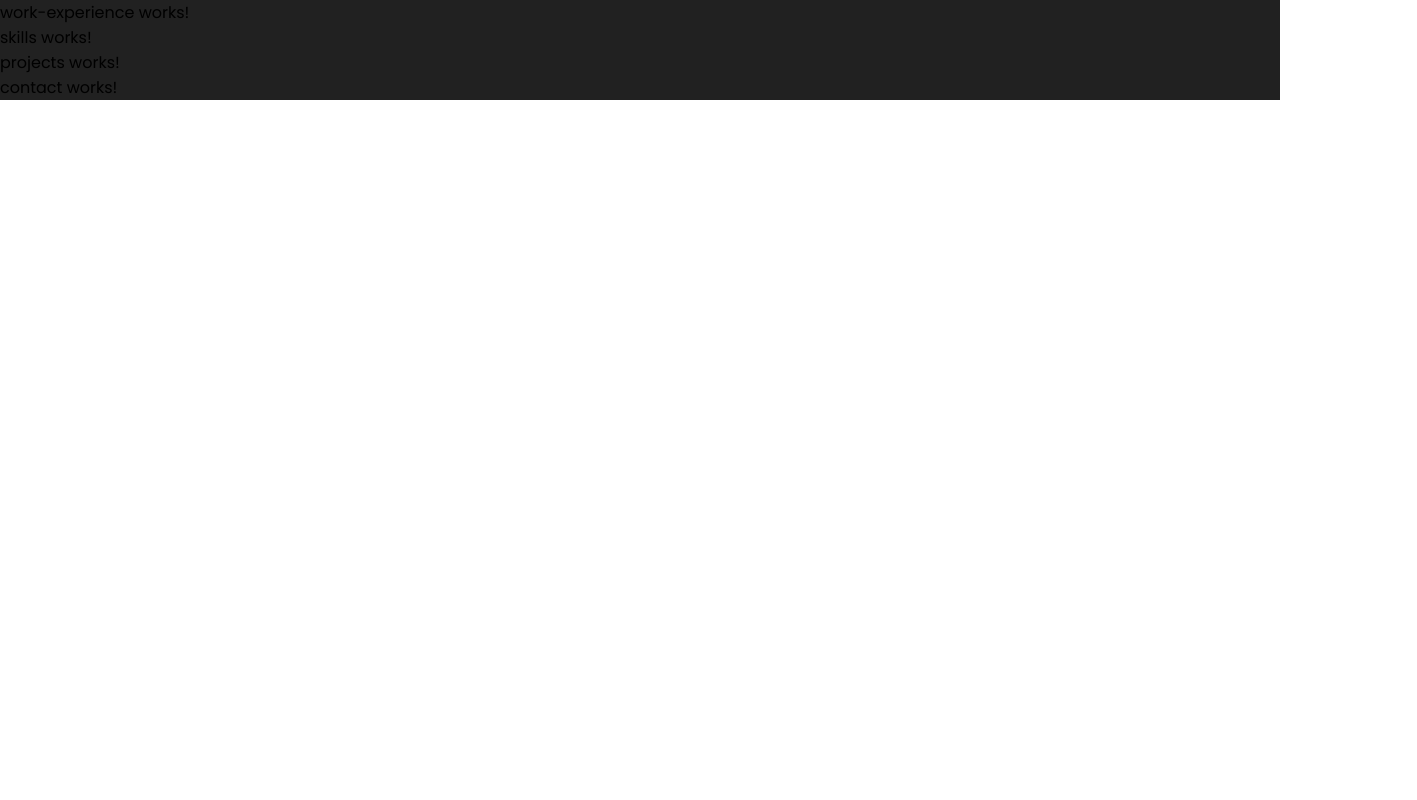
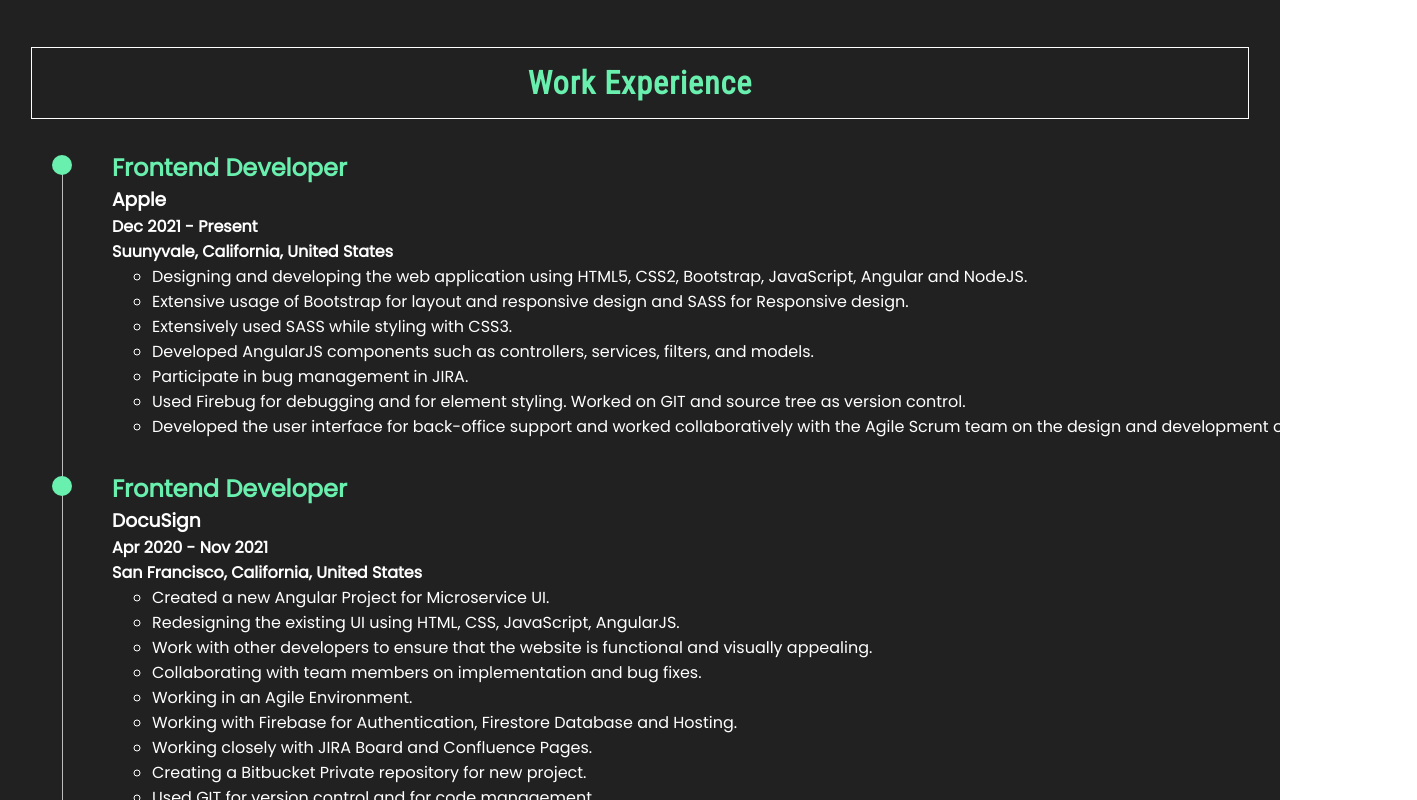
Before and after one commit to KiranAnnabomina/portfolio, an Angular app: page / in a window 1280 px wide. Shown: the part 2254-3054 px from the top of the page, 1417 px wide, since content can reach past the window. Before the commit the page ends 2354 px from the top, so only its background shows below. Built offline with nearby package versions, Linux system fonts and the light colour scheme.

Commit message:
Work experience component completed.

```diff
--- a/src/app/work-experience/work-experience.component.css
+++ b/src/app/work-experience/work-experience.component.css
@@ -0,0 +1,56 @@
+:host {
+    display: block;
+    color: white;
+    padding: 3rem 2rem;
+}
+
+ul:has(ul) {
+    padding: 0%;
+    list-style: none;
+}
+
+ul li:has(ul) {
+    margin-top: 2rem;
+}
+
+ul li h2 {
+    color: var(--green);
+}
+
+ul li h4 {
+    color: var(--gray--light);
+}
+
+/* PC */
+:host.pc ul li:has(ul) {
+    width: max-content;
+    position: relative;
+    margin-left: 5rem;
+}
+
+:host.pc ul li:has(ul)::before {
+    content: '';
+    position: absolute;
+    width: 20px;
+    height: 20px;
+    left: -60px;
+    top: 5px;
+    border-radius: 50%;
+    z-index: 2;
+    background-color: var(--green);
+}
+
+:host.pc ul li:has(ul)::after {
+    content: '';
+    position: absolute;
+    width: 1px;
+    height: 130%;
+    left: -50px;
+    top: 5%;
+    z-index: 1;
+    background-color: var(--gray-light);
+}
+
+:host.pc ul li:has(ul):last-child::after {
+    height: 100%;
+}
--- a/src/app/work-experience/work-experience.component.html
+++ b/src/app/work-experience/work-experience.component.html
@@ -1 +1,15 @@
-<p>work-experience works!</p>
+<div class="container">
+    <h1>Work Experience</h1>
+
+    <ul>
+        <li *ngFor="let workexp of workExpList">
+            <h2>{{workexp.role}}</h2>
+            <h3>{{workexp.company}}</h3>
+            <h4>{{workexp.duration}}</h4>
+            <h4>{{workexp.location}}</h4>
+            <ul>
+                <li *ngFor="let desc of workexp.description">{{desc}}</li>
+            </ul>
+        </li>
+    </ul>
+</div>
--- a/src/app/work-experience/work-experience.component.ts
+++ b/src/app/work-experience/work-experience.component.ts
@@ -1,10 +1,119 @@
-import { Component } from '@angular/core';
+import { Component, OnInit } from '@angular/core';
+import { WorkExperience } from '../models/models';
 
 @Component({
   selector: 'work-experience',
   templateUrl: './work-experience.component.html',
   styleUrls: ['./work-experience.component.css']
 })
-export class WorkExperienceComponent {
+export class WorkExperienceComponent implements OnInit {
+  workExpList: WorkExperience[] = [
+    {
+      role: 'Frontend Developer',
+      company: 'Apple',
+      duration: 'Dec 2021 - Present',
+      location: 'Suunyvale, California, United States',
+      description: [
+        'Designing and developing the web application using HTML5, CSS2, Bootstrap, JavaScript, Angular and NodeJS.',
+        'Extensive usage of Bootstrap for layout and responsive design and SASS for Responsive design.',
+        'Extensively used SASS while styling with CSS3.',
+        'Developed AngularJS components such as controllers, services, filters, and models.',
+        'Participate in bug management in JIRA.',
+        'Used Firebug for debugging and for element styling. Worked on GIT and source tree as version control.',
+        'Developed the user interface for back-office support and worked collaboratively with the Agile Scrum team on the design and development of the application.',
+      ],
+    },
+    {
+      role: 'Frontend Developer',
+      company: 'DocuSign',
+      duration: 'Apr 2020 - Nov 2021',
+      location: 'San Francisco, California, United States',
+      description: [
+        'Created a new Angular Project for Microservice UI.',
+        'Redesigning the existing UI using HTML, CSS, JavaScript, AngularJS.',
+        'Work with other developers to ensure that the website is functional and visually appealing.',
+        'Collaborating with team members on implementation and bug fixes.',
+        'Working in an Agile Environment.',
+        'Working with Firebase for Authentication, Firestore Database and Hosting.',
+        'Working closely with JIRA Board and Confluence Pages.',
+        'Creating a Bitbucket Private repository for new project.',
+        'Used GIT for version control and for code management.',
+      ],
+    },
+    {
+      role: 'Frontend Developer',
+      company: 'Intuitive',
+      duration: 'Jun 2018 - Mar 2020',
+      location: 'Sunnyvale, California, United States',
+      description: [
+        'Develop new user-facing features using AngularJS, JavaScript, HTML, CSS, and Bootstrap',
+        'Build reusable code and libraries for future using JavaScript.',
+        'Ensure the technical feasibility of UI/UX designs using Figma.',
+        'Optimize application for maximum speed and scalability',
+        'Assure that all user input is validated before submitting to the back-end.',
+        'Working with Firebase for Authentication, Firestore Database and Hosting.',
+        'Working with Agile methodology.',
+        'Understanding of the pharmaceutical, life science, or medical device industry.',
+        'Implementing data models, databases, and API requests for an efficient and secure',
+        'Improved CI/CD, testing, and quality workflow and documentation',
+      ],
+    },
+    {
+      role: 'Frontend Developer',
+      company: 'Monsanto',
+      duration: 'May 2017 - May 2018',
+      location: 'St. Louis City County, Missouri, United States',
+      description: [
+        'Involved in designing and developing the Web pages using React and JavaScript.',
+        'Design and develop Cloud-based Web Applications working with a Scrum team in an Agile Environment.',
+        'Developed all the UI pages using HTML, CSS, JSON, JavaScript, AJAX, Bootstrap, React, and NodeJS.',
+        'Used IntelliJ as an IDE for the development of the application.',
+        'Making changes to the existing web applications and creating new components using React.',
+        'Implemented client-side Interface using React.',
+        'Working with Agile methodology.',
+        'Server-side frameworks such as NodeJS, and Maven are used for the application.',
+        'Involved in Automation Infrastructure Development using Selenium.',
+        'Created Test cases Using Element locators and Selenium Web driver methods.',
+      ],
+    },
+    {
+      role: 'Frontend Developer',
+      company: 'Kaiser Permanente',
+      duration: 'Feb 2016 - May 2017',
+      location: 'Pleasanton, California, United States',
+      description: [
+        'Involved in design, development, and testing of the application using JavaScript and AngularJS.',
+        'Developed UI Layer for the application using AngularJS.',
+        'Created multiple components using AngularJS.',
+        'The Front end is extensively developed using AngularJS and Bootstrap.',
+        'Involved in writing the test cases for the application using JUnit.',
+        'Developed UI Layer for the application using AngularJS, HTML5, CSS3, and Bootstrap.',
+        'Worked in an Agile environment.',
+        'Involved in building a single page and cross-browser compatible web application using AngularJS (Angular routing) and Bootstrap.',
+      ],
+    },
+    {
+      role: 'Frontend Developer',
+      company: 'T-Mobile',
+      duration: 'Mar 2015 - Jan 2016',
+      location: 'Bothell, Washington, United States ',
+      description: [
+        'Building stable and maintainable codebase unit using Angular.',
+        'Recommending solutions for a streamlined, user-friendly interface with the design team.',
+        'Performing bug fixes and code reviews.',
+        'Performing bug fixes and code reviews.',
+        'Ensuring proper documentation and reports in all stages of product life cycles.',
+        'Implementing a mobile-first approach to existing websites.',
+        'Collaborating with designers to ensure designs were effective and technically sound.',
+        'Assisting with the transition from a waterfall method to a more efficient Agile methodology.',
+      ],
+    },
+  ];
+
+  constructor() {}
+
+  ngOnInit(): void {
+
+  }
 
 }
```
Also changed, not shown: src/app/models/models.ts (+8 -0 lines).
